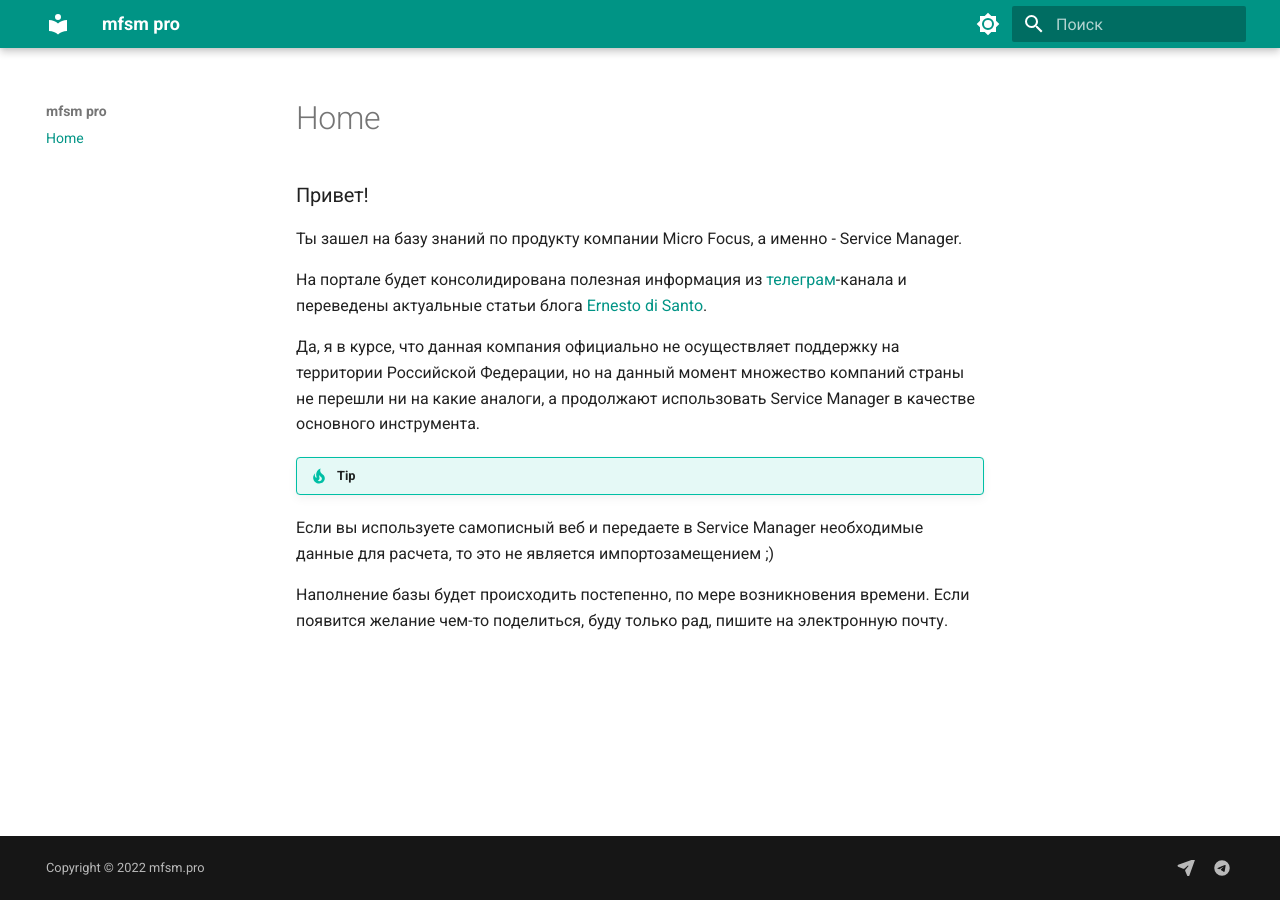
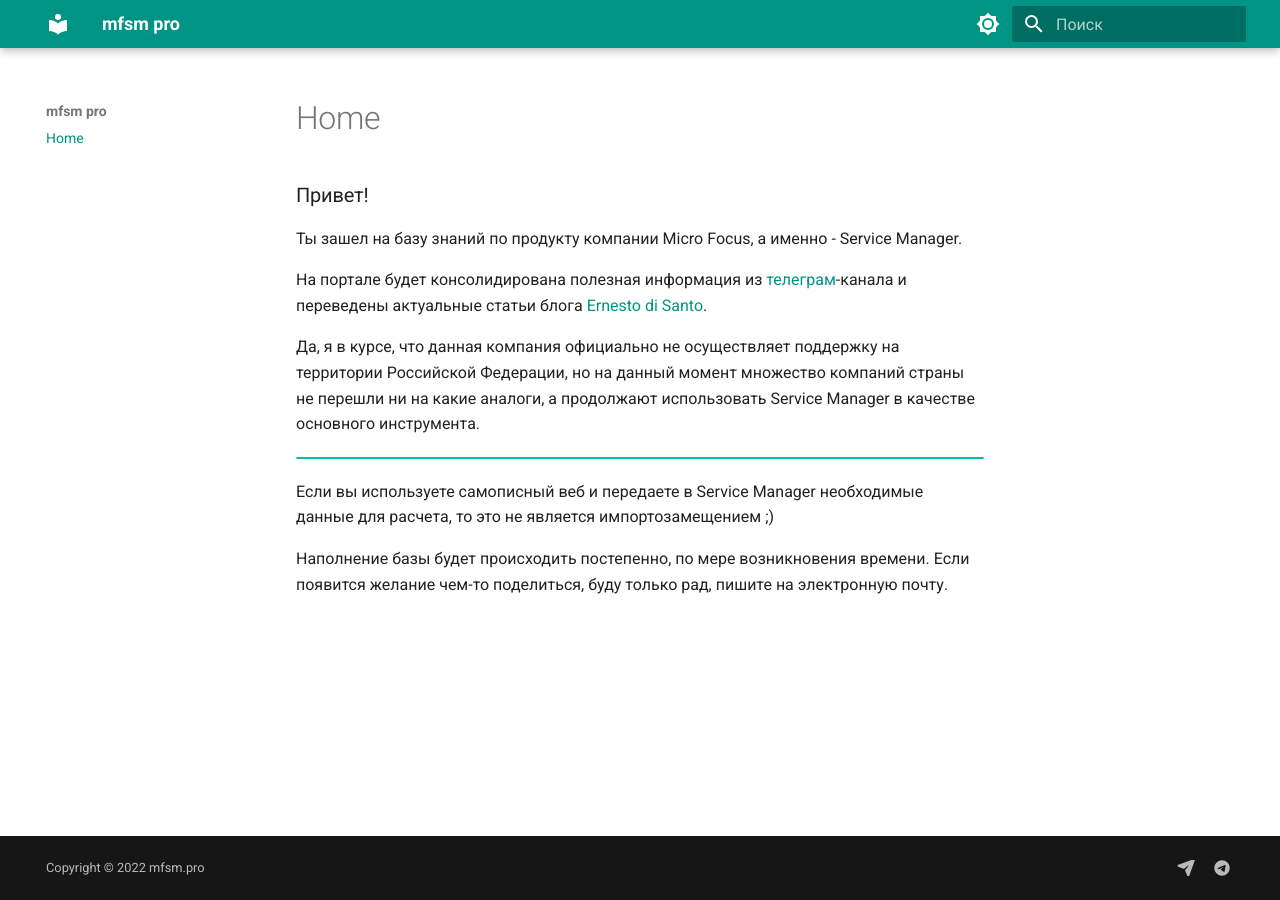
Before and after one commit to amerkhanov/mfsm, an MkDocs documentation site: the page built from docs/index.md, in a window 1280 px wide. Built offline with MkDocs 1.6.1 and Material for MkDocs 9.7.7, drawn with Linux system fonts in a browser that asks for light colours.

Commit message:
Update index.md

```diff
--- a/docs/index.md
+++ b/docs/index.md
@@ -11,7 +11,8 @@
 
 Да, я в курсе, что данная компания официально не осуществляет поддержку на территории Российской Федерации, но на данный момент множество компаний страны не перешли ни на какие аналоги, а продолжают использовать Service Manager в качестве основного инструмента.
 
-!!! tip
+!!! tip ""
+
 Если вы используете самописный веб и передаете в Service Manager необходимые данные для расчета, то это не является импортозамещением ;)
 
 Наполнение базы будет происходить постепенно, по мере возникновения времени. Если появится желание чем-то поделиться, буду только рад, пишите на электронную почту.
```
